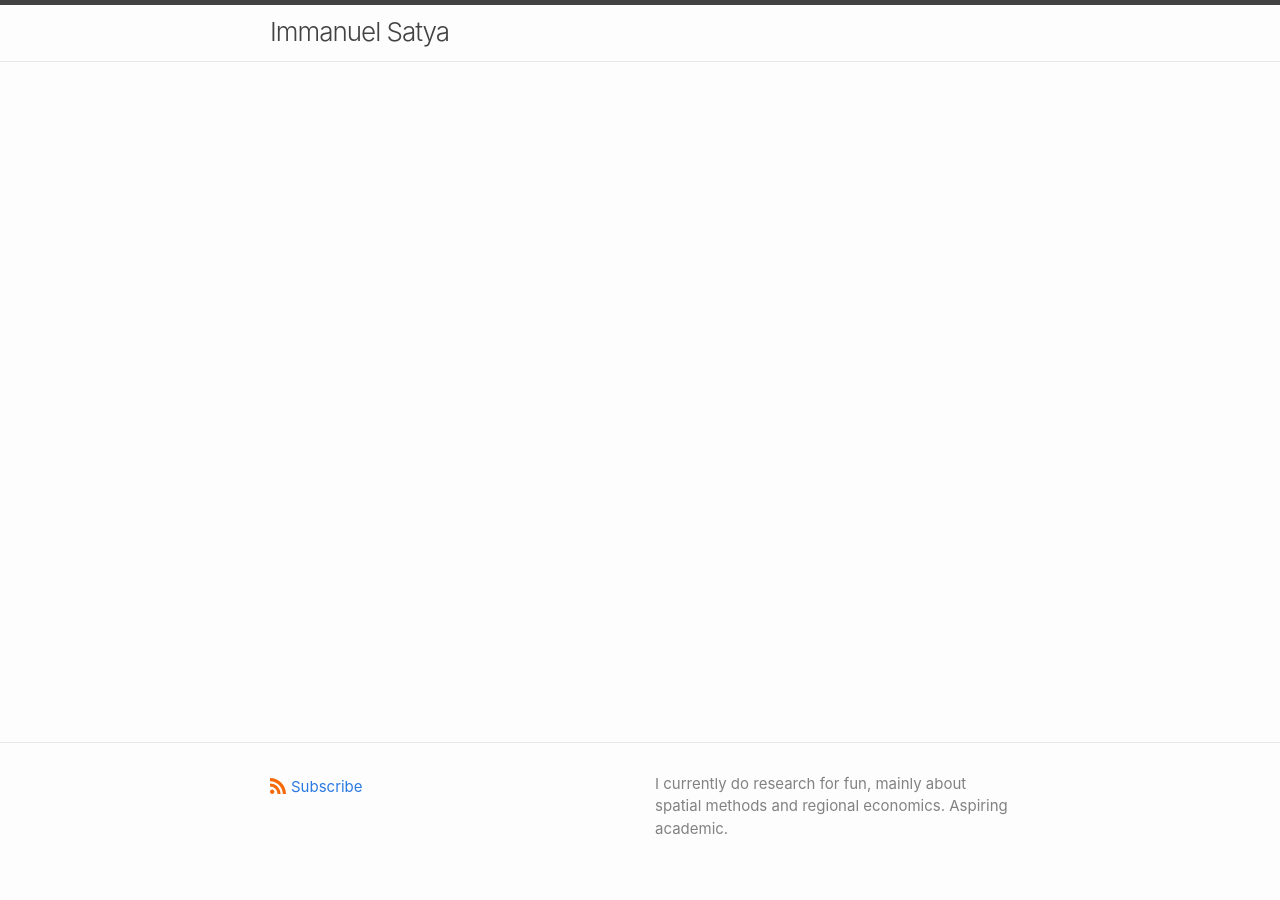
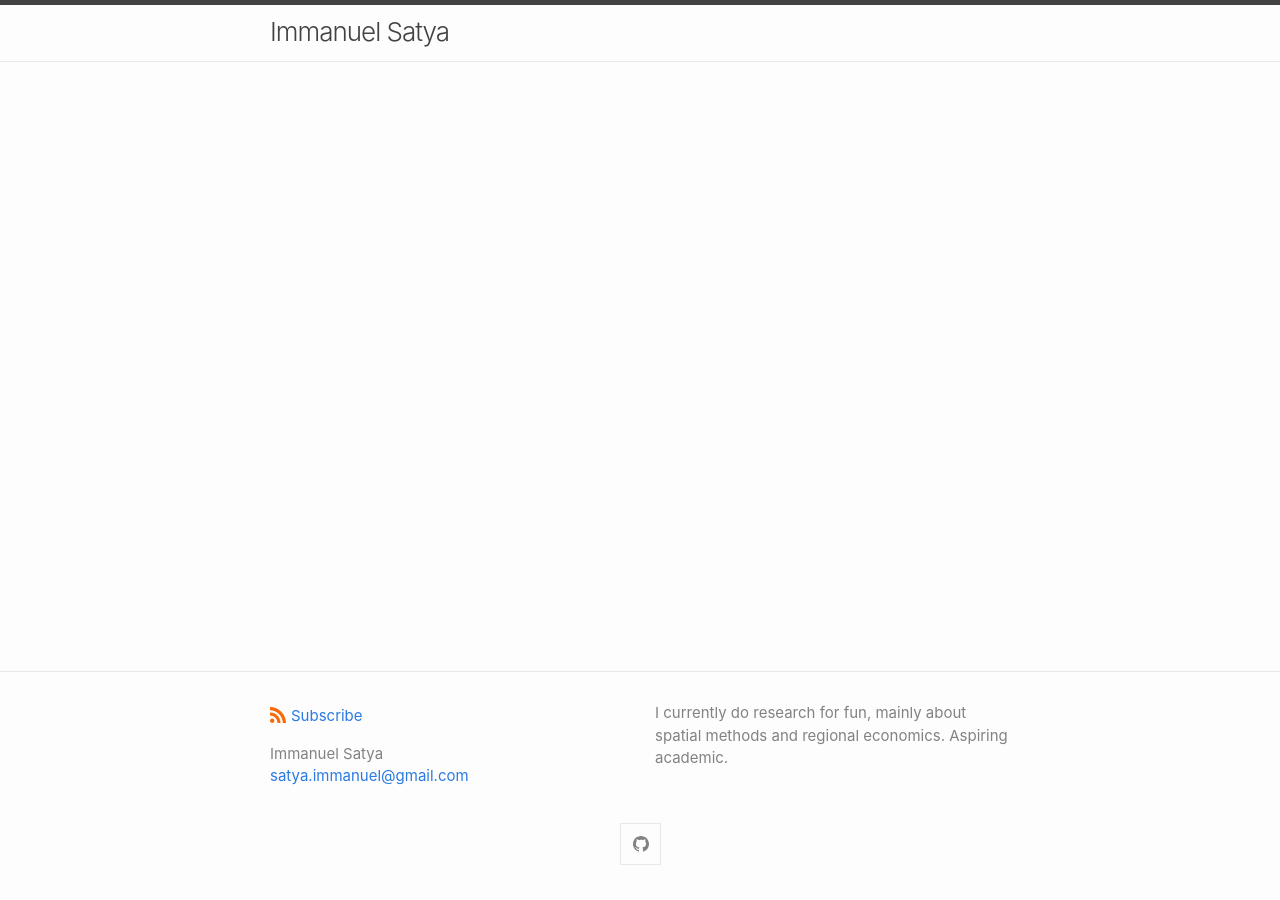
Before and after one commit to soegampars/academic, a Jekyll site: the page built from about/about.md, in a window 1280 px wide. Built offline with Jekyll 4.4.1, drawn with Linux system fonts in a browser that asks for light colours; our own code applies the rules of GitHub Pages for plain Markdown files; part of the change alters nothing that is shown.

Commit message:
Update _config.yml

```diff
--- a/_config.yml
+++ b/_config.yml
@@ -1,18 +1,60 @@
 title: Immanuel Satya
-name: Immanuel Satya
-email: "satya.immanuel@gmail.com"
-description: > # this means to ignore newlines until "baseurl:"
+author:
+  name: Immanuel Satya
+  email: satya.immanuel@gmail.com
+description: > # this means to ignore newlines until "show_excerpts:"
   I currently do research for fun, mainly about spatial methods and regional economics. Aspiring academic.
 
-# social links
-##twitter_username: your-twitter-handle # DO NOT include the @ character, or else the build will fail!
-github_username:  soegampars # DO NOT include the @ character, or else the build will fail!
+show_excerpts: false # set to true to show excerpts on the homepage
 
-show_excerpts: true # set to false to remove excerpts on the homepage
+# Minima date format
+# refer to https://shopify.github.io/liquid/filters/date/ if you want to customize this
+minima:
+  date_format: "%b %-d, %Y"
 
-theme: minima
+  # generate social links in footer
+  social_links:
+    #twitter: jekyllrb
+    github:  soegampars
+    # devto: jekyll
+    # dribbble: jekyll
+    # facebook: jekyll
+    # flickr:   jekyll
+    # instagram: jekyll
+    # linkedin: jekyll
+    # pinterest: jekyll
+    # youtube: jekyll
+    # youtube_channel: UC8CXR0-3I70i1tfPg1PAE1g
+    # youtube_channel_name: CloudCannon
+    # telegram: jekyll
+    # googleplus: +jekyll
+    # microdotblog: jekyll
+    # keybase: jekyll
 
+    # Mastodon instances
+    # mastodon:
+    # - username: jekyll
+    #   instance: example.com
+    # - username: jekyll2
+    #   instance: example.com
+
+    # GitLab instances
+    # gitlab:
+    # - username: jekyll
+    #   instance: example.com
+    # - username: jekyll2
+    #   instance: example.com
+
+# If you want to link only specific pages in your header, uncomment
+# this and add the path to the pages in order as they should show up
 header_pages:
   - about.md
   - cv.md
   - research.md
+
+# Build settings
+theme: minima
+
+plugins:
+ - jekyll-feed
+ - jekyll-seo-tag
```
